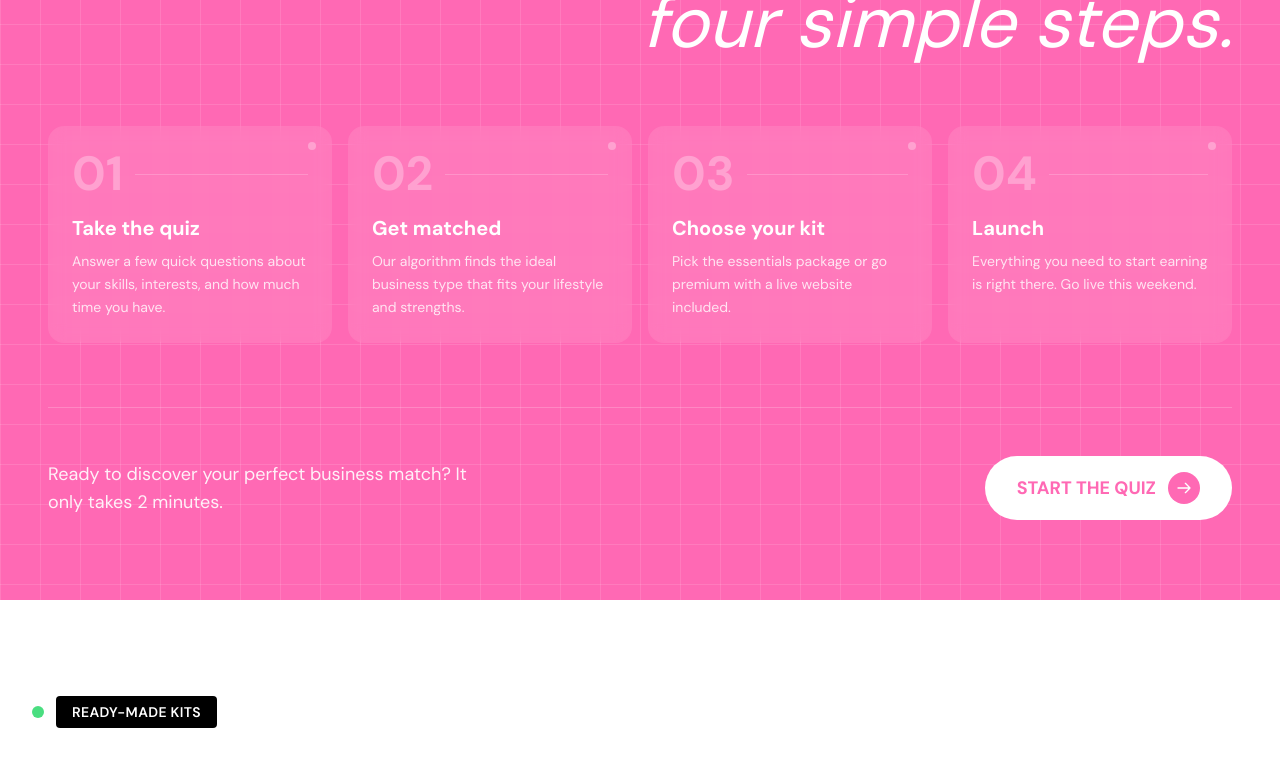
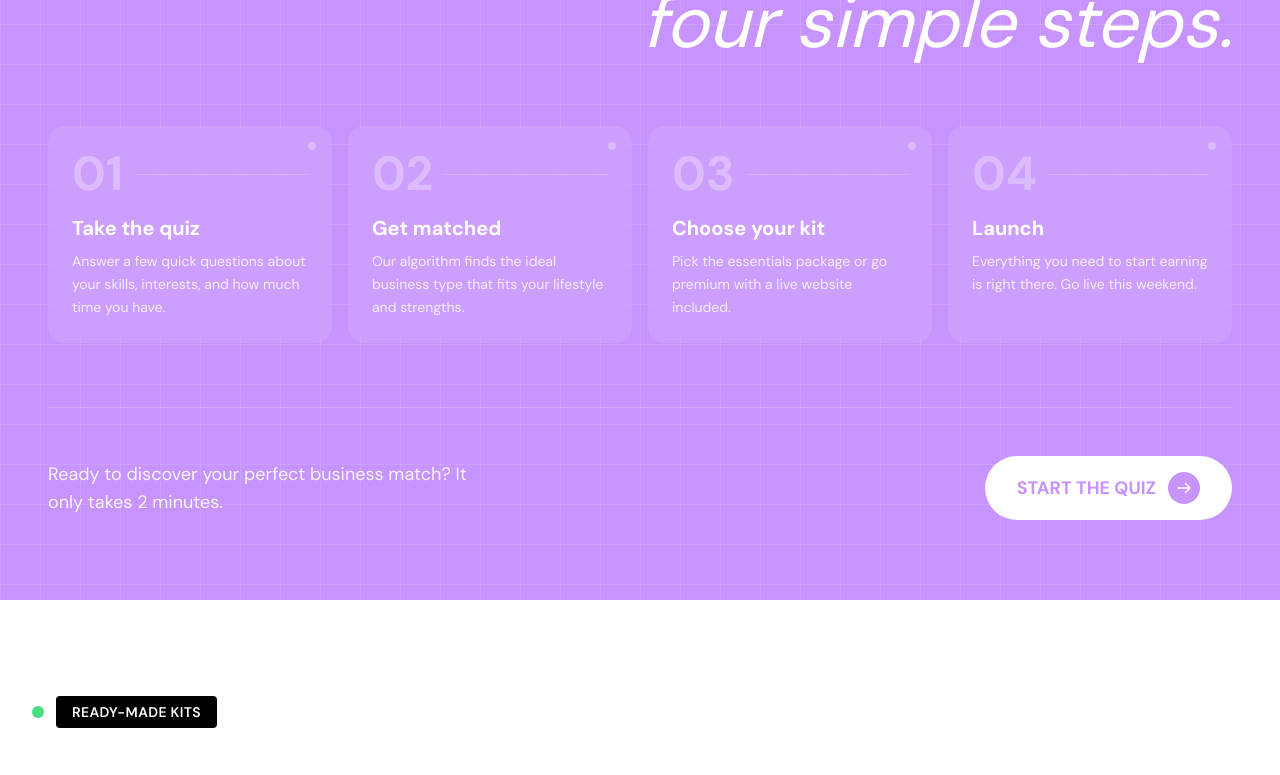
Before and after one commit to SoulSparkler/webelle, a Next.js app: page / in a window 1280 px wide. Shown: the part 1460-2235 px from the top of the page. Built offline with nearby package versions, Linux system fonts and the light colour scheme.

Commit message:
fix: update "How It Works" section color and suppress hydration warning\n\nChange section background to pastel purple and fix hydration mismatch.

```diff
--- a/components/how-it-works-section.tsx
+++ b/components/how-it-works-section.tsx
@@ -32,8 +32,8 @@ const steps = [
 export function HowItWorksSection({ navigateTo }: HowItWorksSectionProps) {
   return (
     <section className="relative overflow-hidden">
-      {/* Hot pink background with grid pattern */}
-      <div className="absolute inset-0 bg-[#FF69B4]" />
+      {/* Pastel purple background with grid pattern */}
+      <div className="absolute inset-0 bg-[rgb(199,147,254)]" />
       <div className="absolute inset-0 grid-pattern" />
 
       <div className="relative z-10 py-20 px-6 sm:px-8 lg:px-12">
@@ -92,10 +92,10 @@ export function HowItWorksSection({ navigateTo }: HowItWorksSectionProps) {
             </p>
             <button
               onClick={() => navigateTo("quiz")}
-              className="group inline-flex items-center gap-3 bg-white text-[#FF69B4] px-8 py-4 rounded-full font-bold text-lg hover:bg-black hover:text-white transition-all duration-300"
+              className="group inline-flex items-center gap-3 bg-white text-[rgb(199,147,254)] px-8 py-4 rounded-full font-bold text-lg hover:bg-black hover:text-white transition-all duration-300"
             >
               START THE QUIZ
-              <span className="inline-flex items-center justify-center w-8 h-8 rounded-full bg-[#FF69B4] text-white group-hover:bg-white group-hover:text-black transition-all">
+              <span className="inline-flex items-center justify-center w-8 h-8 rounded-full bg-[rgb(199,147,254)] text-white group-hover:bg-white group-hover:text-black transition-all">
                 <svg className="w-4 h-4" fill="none" viewBox="0 0 24 24" stroke="currentColor">
                   <path strokeLinecap="round" strokeLinejoin="round" strokeWidth={2} d="M14 5l7 7m0 0l-7 7m7-7H3" />
                 </svg>
--- a/components/newsletter-section.tsx
+++ b/components/newsletter-section.tsx
@@ -39,7 +39,7 @@ export function NewsletterSection() {
           Join The Starter &mdash; fresh business ideas, success stories, and launch tips. Monthly. Free.
         </p>
 
-        <form onSubmit={handleSubmit} className="flex flex-col sm:flex-row items-center justify-center gap-4 max-w-md mx-auto">
+        <form onSubmit={handleSubmit} suppressHydrationWarning className="flex flex-col sm:flex-row items-center justify-center gap-4 max-w-md mx-auto">
           <input
             type="email"
             value={email}
```
Also changed, not shown: 1 other file (tests, documents, lock files or other folders).
